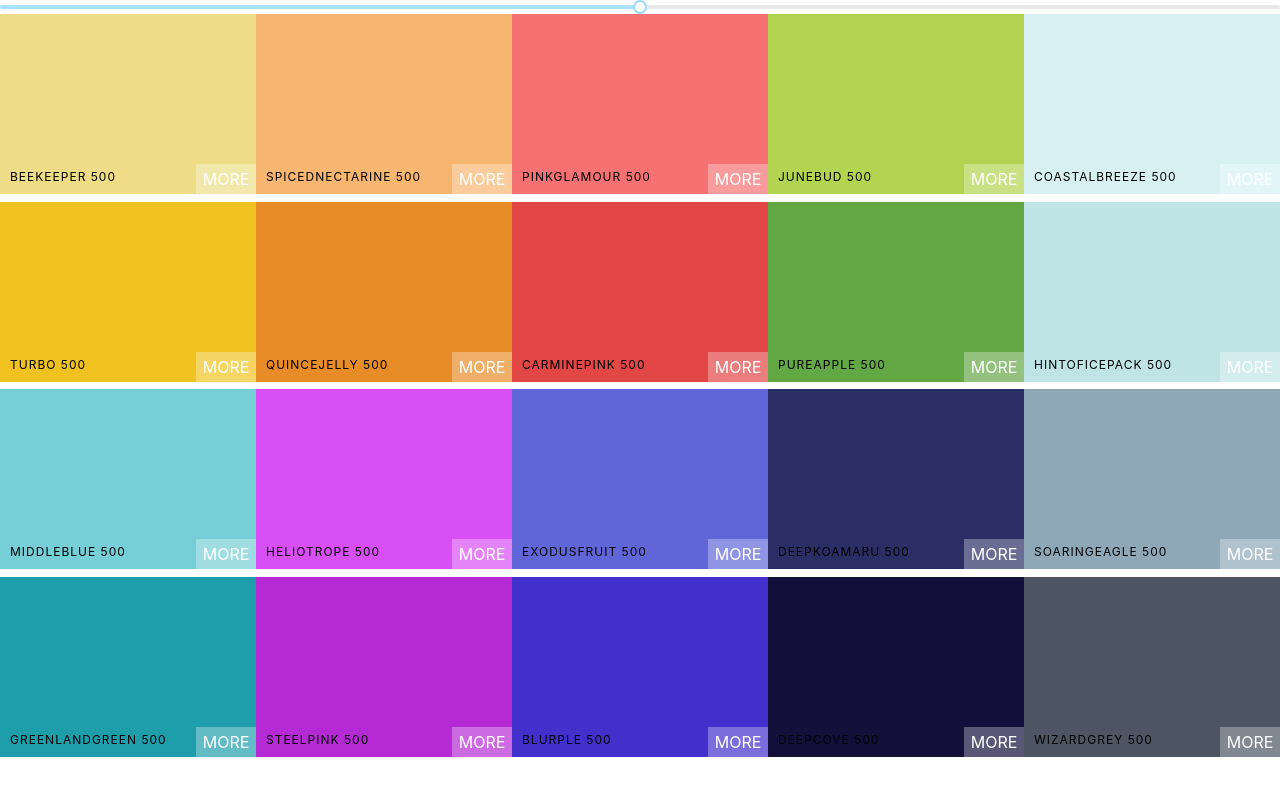
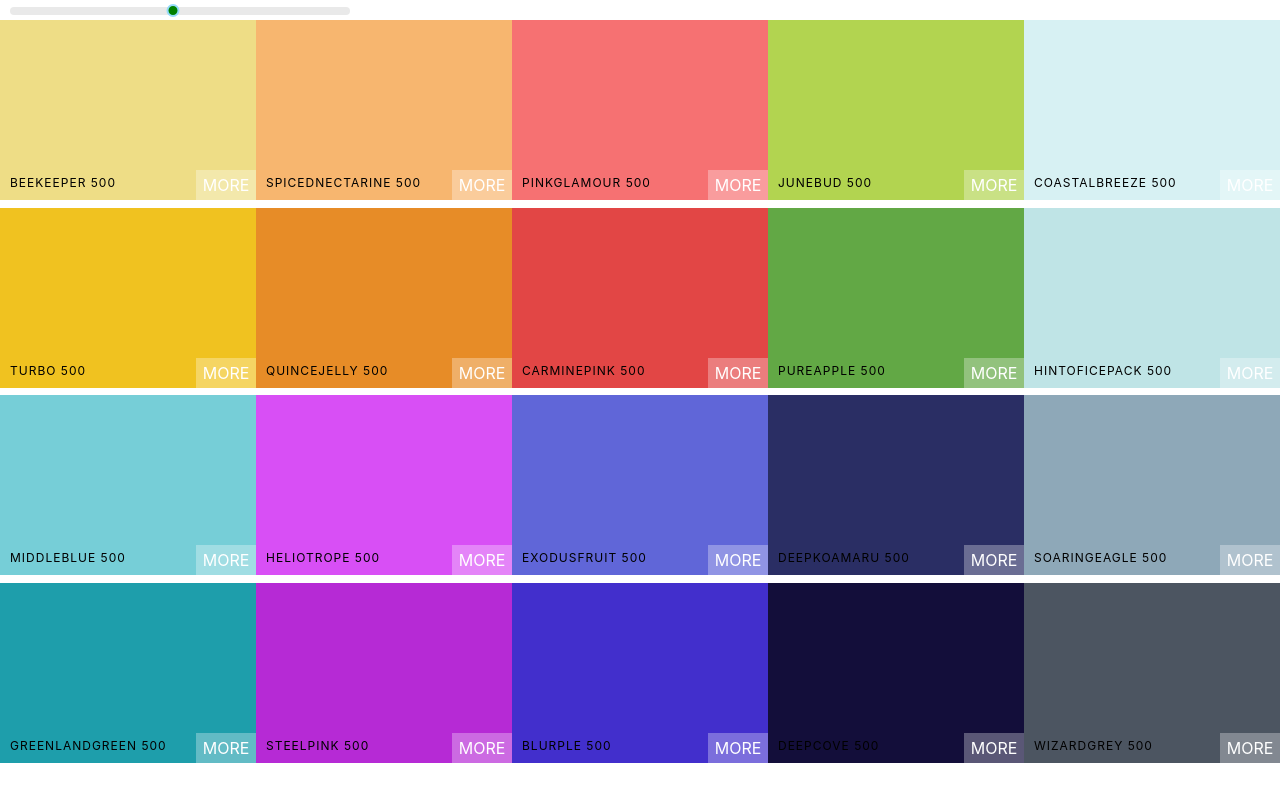
Before and after one commit to zomeru/zomify-colors, a React (Create React App) app: page / in a window 1280 px wide. Built offline with nearby package versions, Linux system fonts and the light colour scheme.

Commit message:
Add styles to Color Slider

```diff
--- a/src/Palette.css
+++ b/src/Palette.css
@@ -5,3 +5,31 @@
 .Palette-colors {
   height: 90%;
 }
+
+.slider {
+  width: 340px;
+  margin: 0 10px;
+  display: inline-block;
+}
+
+.rc-slider-track {
+  background-color: transparent;
+}
+
+.rc-slider-rail {
+  height: 8px;
+}
+
+.rc-slider-handle,
+.rc-slider-handle:active,
+.rc-slider-handle:focus,
+.rc-slider-handle:hover {
+  background-color: green;
+  outline: none;
+  border: -2px solid green;
+  box-shadow: none;
+  width: 13px;
+  height: 13px;
+  margin-left: -7px;
+  margin-top: -3px;
+}
--- a/src/Palette.js
+++ b/src/Palette.js
@@ -1,8 +1,8 @@
 import React, { Component } from 'react';
 import ColorBox from './ColorBox';
+import 'rc-slider/assets/index.css';
 import './Palette.css';
 import Slider from 'rc-slider';
-import 'rc-slider/assets/index.css';
 
 class Palette extends Component {
   constructor(props) {
@@ -13,7 +13,6 @@
 
   changeLevel(level) {
     this.setState({ level });
-    console.log(level);
   }
 
   render() {
@@ -26,6 +25,7 @@
 
     return (
       <div className='Palette'>
+        <div className='slider'>
           <Slider
             defaultValue={level}
             min={100}
@@ -33,6 +33,7 @@
             step={100}
             onAfterChange={this.changeLevel}
           />
+        </div>
         {/* Navbar goes here */}
         <div className='Palette-colors'>{colorBoxes}</div>
         {/* footer eventually */}
```
Lines whose indentation alone changed are shown as unchanged.
